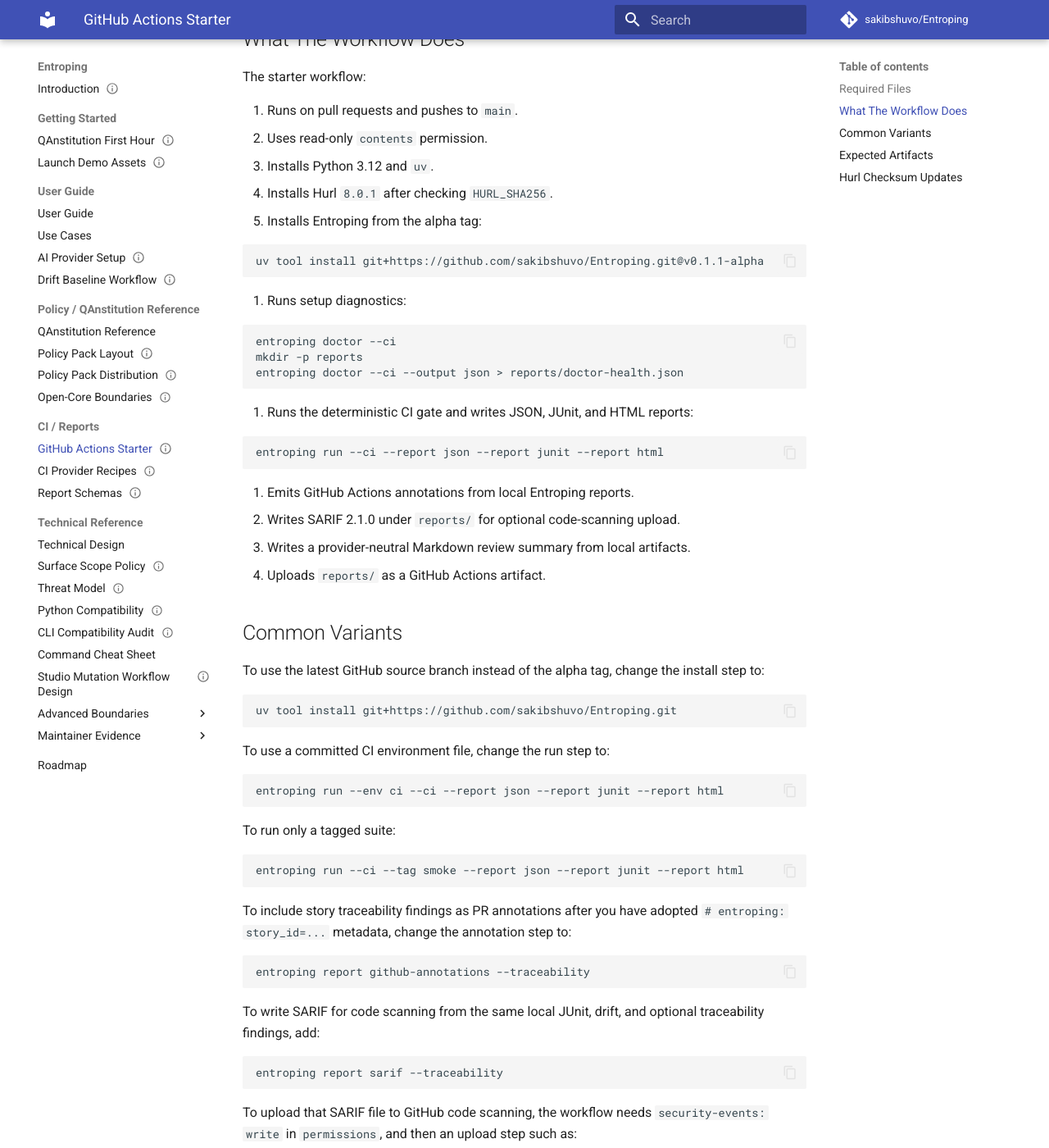
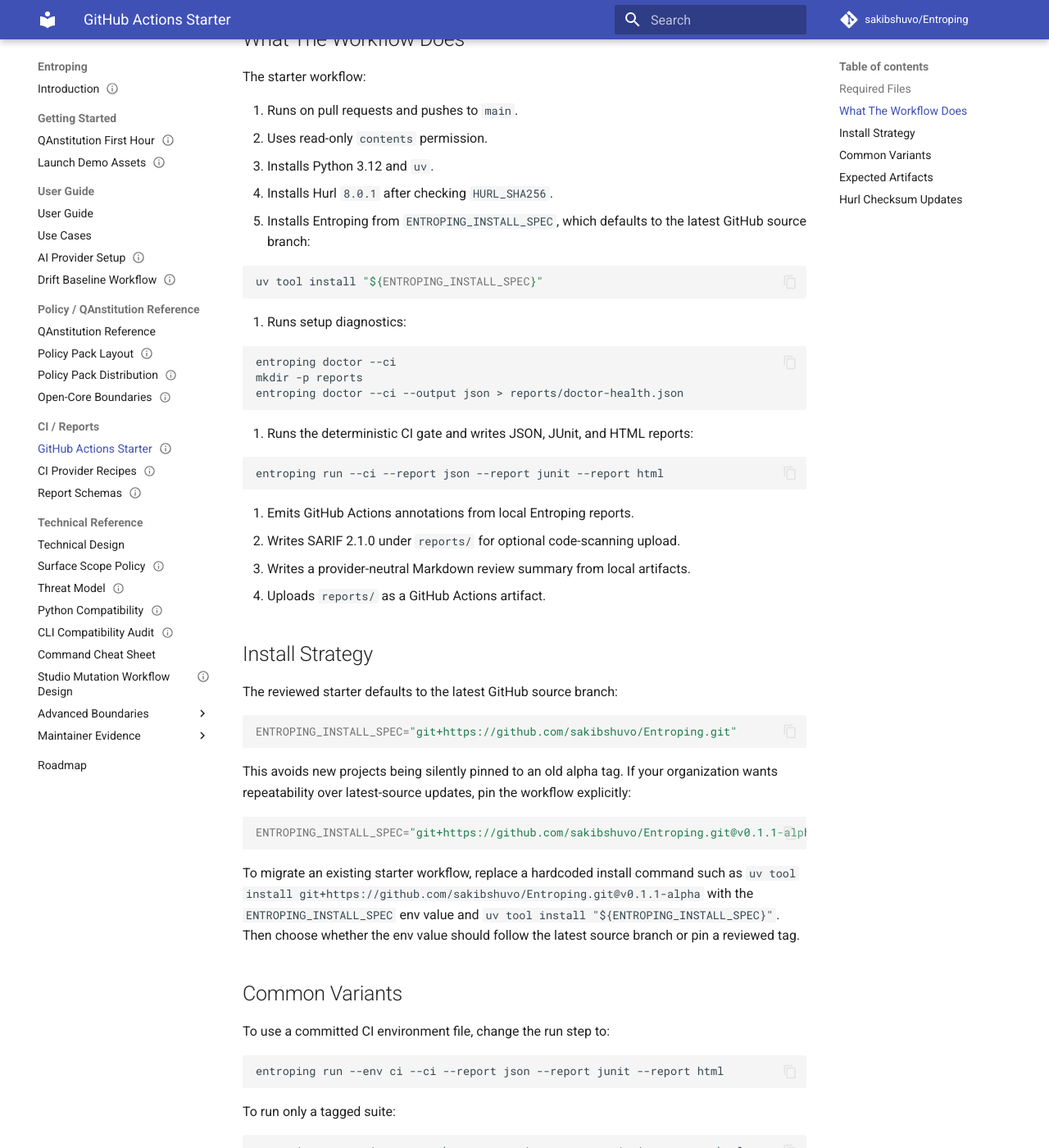
Before and after one commit to sakibshuvo/Entroping, an MkDocs documentation site: the page built from docs/user/GITHUB_ACTIONS_STARTER.md, in a window 1280 px wide and 1400 px high, scrolled down 1031 px. Shown: the whole window at 82% size. Built offline with MkDocs 1.6.1 and Material for MkDocs 9.7.7, drawn with Linux system fonts in a browser that asks for light colours; comment, search, counter and statistics services are not loaded.

Commit message:
fix(ci): make starter install configurable (#616)

````diff
--- a/docs/user/GITHUB_ACTIONS_STARTER.md
+++ b/docs/user/GITHUB_ACTIONS_STARTER.md
@@ -62,10 +62,11 @@
 2. Uses read-only `contents` permission.
 3. Installs Python 3.12 and `uv`.
 4. Installs Hurl `8.0.1` after checking `HURL_SHA256`.
-5. Installs Entroping from the alpha tag:
+5. Installs Entroping from `ENTROPING_INSTALL_SPEC`, which defaults to the
+   latest GitHub source branch:
 
 ```bash
-uv tool install git+https://github.com/sakibshuvo/Entroping.git@v0.1.1-alpha
+uv tool install "${ENTROPING_INSTALL_SPEC}"
 ```
 
 6. Runs setup diagnostics:
@@ -87,14 +88,29 @@
 10. Writes a provider-neutral Markdown review summary from local artifacts.
 11. Uploads `reports/` as a GitHub Actions artifact.
 
-## Common Variants
+## Install Strategy
 
-To use the latest GitHub source branch instead of the alpha tag, change the
-install step to:
+The reviewed starter defaults to the latest GitHub source branch:
 
 ```bash
-uv tool install git+https://github.com/sakibshuvo/Entroping.git
+ENTROPING_INSTALL_SPEC="git+https://github.com/sakibshuvo/Entroping.git"
 ```
+
+This avoids new projects being silently pinned to an old alpha tag. If your
+organization wants repeatability over latest-source updates, pin the workflow
+explicitly:
+
+```bash
+ENTROPING_INSTALL_SPEC="git+https://github.com/sakibshuvo/Entroping.git@v0.1.1-alpha"
+```
+
+To migrate an existing starter workflow, replace a hardcoded install command
+such as `uv tool install git+https://github.com/sakibshuvo/Entroping.git@v0.1.1-alpha`
+with the `ENTROPING_INSTALL_SPEC` env value and
+`uv tool install "${ENTROPING_INSTALL_SPEC}"`. Then choose whether the env
+value should follow the latest source branch or pin a reviewed tag.
+
+## Common Variants
 
 To use a committed CI environment file, change the run step to:
 
--- a/src/entroping/templates/github-actions/entroping-ci.yml
+++ b/src/entroping/templates/github-actions/entroping-ci.yml
@@ -15,6 +15,7 @@
     env:
       HURL_VERSION: "8.0.1"
       HURL_SHA256: "cac7c4670d69444db120edb21fe06c97ba8c80dcc52279957c8dd18f05fb0c06"
+      ENTROPING_INSTALL_SPEC: "git+https://github.com/sakibshuvo/Entroping.git"
     steps:
       - name: Check out repository
         uses: actions/checkout@v6
@@ -52,7 +53,7 @@
 
       - name: Install Entroping
         run: |
-          uv tool install git+https://github.com/sakibshuvo/Entroping.git@v0.1.1-alpha
+          uv tool install "${ENTROPING_INSTALL_SPEC}"
           echo "$HOME/.local/bin" >> "$GITHUB_PATH"
 
       - name: Verify Entroping setup
````
Also changed, not shown: .context/changelog.md (+4 -0 lines), .context/lessons-learned.md (+3 -0 lines), docs/meta/PROJECT_PROGRESS.md (+1 -1 lines), docs/user/CI_PROVIDER_RECIPES.md (+6 -1 lines), 2 other files.
